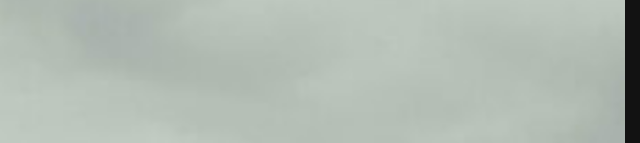
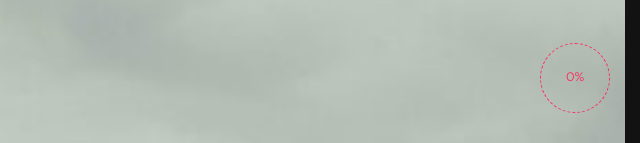
Before and after one commit to PayalYadav22/portfolio, a plain HTML site: page index.html in a window 1280 px wide. Shown: the part 657-800 px from the top of the page, 640-1280 px from the left. Drawn offline with Linux system fonts and the light colour scheme.

Commit message:
add back to top layout

```diff
--- a/assets/css/style.css
+++ b/assets/css/style.css
@@ -946,6 +946,33 @@ body.active {
   #BACK TO TOP
 \*-----------------------------------*/
 
+.back-top-btn {
+  position: fixed;
+  bottom: 30px;
+  right: -70px;
+  width: 70px;
+  height: 70px;
+  border: 1px dashed currentColor;
+  color: var(--radical-red);
+  font-size: var(--fs-11);
+  border-radius: var(--radius-circle);
+  display: grid;
+  place-content: center;
+  place-items: center;
+  visibility: hidden;
+  transition: var(--transition-2);
+  z-index: 3;
+}
+
+.back-top-btn.show {
+  transform: translateX(-100px);
+  visibility: visible;
+}
+
+.back-top-btn:hover {
+  color: var(--white);
+}
+
 /*-----------------------------------*\
   #CUSTOM CURSOR
 \*-----------------------------------*/
--- a/assets/js/script.js
+++ b/assets/js/script.js
@@ -127,3 +127,18 @@ const setLetterEffect = function () {
 window.addEventListener("load", () => {
   setLetterEffect();
 });
+
+// back to top
+
+const backToTop = document.querySelector("[ data-back-top-btn]");
+
+window.addEventListener("scroll", () => {
+  const bodyHeight = document.body.scrollHeight;
+
+  console.log(bodyHeight);
+  const windowHeight = window.innerHeight;
+  const scrollEndPosition = bodyHeight - windowHeight;
+  const totalScrollPercent = (window.scrollY / scrollEndPosition) * 100;
+
+  backToTop.textContent = `${totalScrollPercent.toFixed(0)}%`;
+});
--- a/index.html
+++ b/index.html
@@ -17,12 +17,14 @@
       type="image/svg+xml"
     />
     <!-- custom css -->
-    <link rel="stylesheet" href="/assets/css/style.css" />
+    <link rel="stylesheet" href="./assets/css/style.css" />
     <!-- custom font link -->
-    <link rel="stylesheet" href="/assets/font/font.css" />
-    <!-- preload -->
+    <link rel="stylesheet" href="./assets/font/font.css" />
+    <!-- preload images -->
+    <link rel="preload" as="image" href="./assets/images/loading.svg" />
+    <link rel="preload" as="image" href="./assets/images/loading-circle.svg" />
   </head>
-  <body class="active">
+  <body class="active" id="top">
     <!-- loading -->
     <div class="loading" data-load>
       <img
@@ -1225,6 +1227,16 @@
       </div>
     </footer>
 
+    <!-- back to top -->
+    <a
+      href="#top"
+      class="back-top-btn show"
+      aria-label="back to top"
+      data-back-top-btn
+    >
+      0%
+    </a>
+
     <!-- custom js link -->
     <script type="module" src="./assets/js/script.js"></script>
   </body>
```
